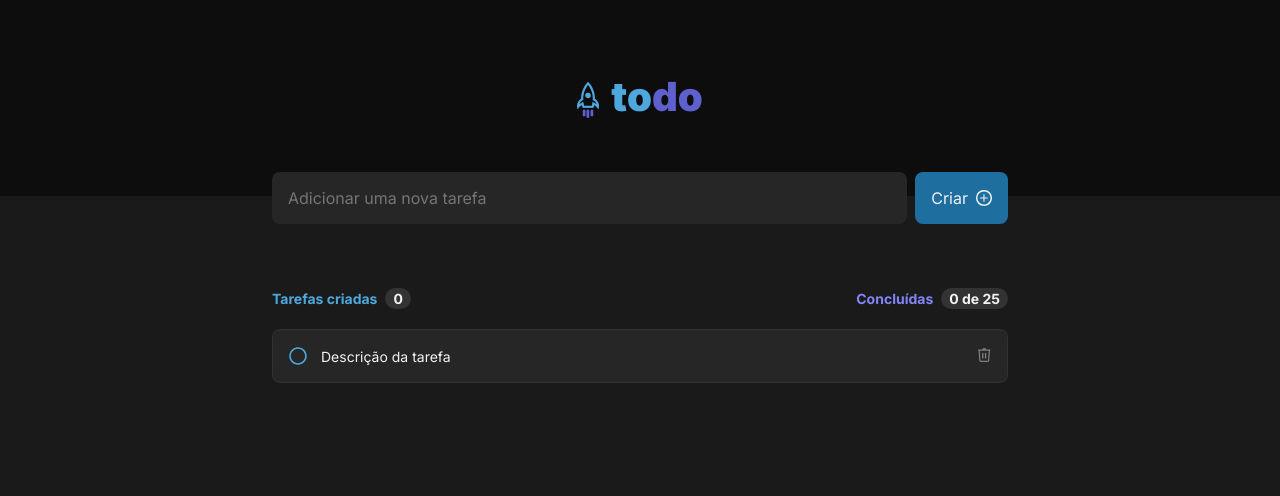
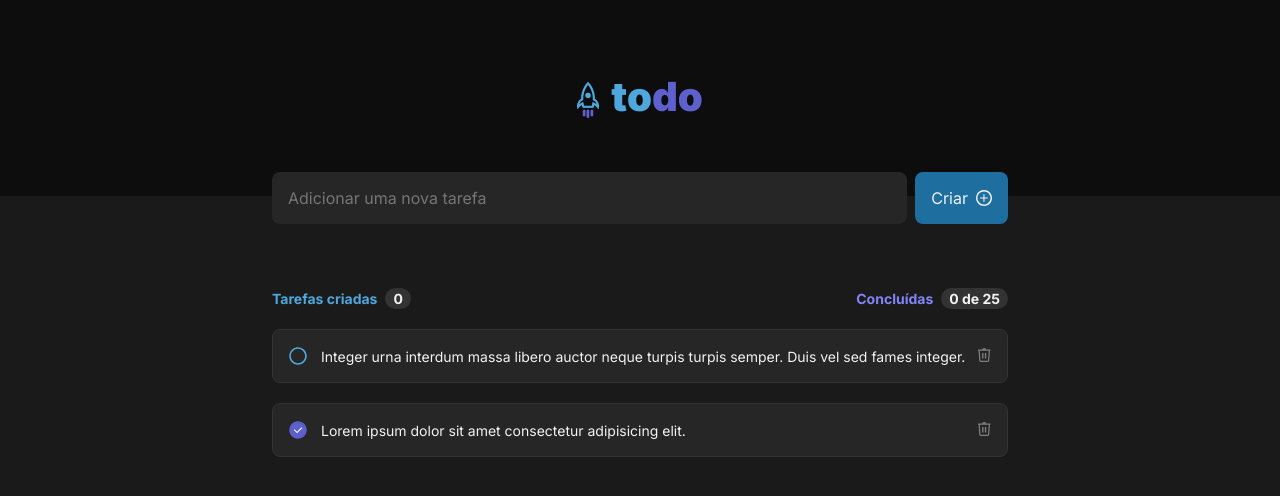
Before and after one commit to FCorleth/to-do-list, a React (Vite) app: page / in a window 1280 px wide. Shown: the top 496 px of the page. Built offline with nearby package versions, Linux system fonts and the light colour scheme.

Commit message:
feat: Create new task

```diff
--- a/src/components/Button.tsx
+++ b/src/components/Button.tsx
@@ -2,11 +2,13 @@ type ButtonProps = {
   text?: string;
   icon?: string;
   style?: React.CSSProperties;
+  onClick?: () => void;
 };
 
-export function Button({ text, icon, style }: ButtonProps) {
+export function Button({ text, icon, style, onClick }: ButtonProps) {
   return (
     <button
+      onClick={onClick}
       style={{
         ...style,
       }}
--- a/src/components/CompleteTask.tsx
+++ b/src/components/CompleteTask.tsx
@@ -1,10 +1,10 @@
 import completeIcon from "../assets/complete-icon.svg";
 import completedIcon from "../assets/completed-icon.svg";
 
-export function CompleteTask() {
+export function CompleteTask({ isCompleted }: { isCompleted: boolean }) {
   return (
     <div style={{ display: "flex", alignItems: "center", gap: "0.5rem" }}>
-      <img src={completeIcon} alt="Complete" />
+      <img src={isCompleted ? completedIcon : completeIcon} alt="Complete" />
     </div>
   );
 }
--- a/src/components/Content.tsx
+++ b/src/components/Content.tsx
@@ -1,7 +1,41 @@
+import { useState } from "react";
 import { InputTask } from "./InputTask";
-import { Task } from "./Task";
+import { NotTask } from "./NotTask";
+import { TaskHeader } from "./TaskHeader";
+import { TaskItem } from "./TaskItem";
+
+type TaskType = {
+  id: number;
+  content: string;
+  isCompleted: boolean;
+};
+
+const Tasks: TaskType[] = [
+  {
+    id: 1,
+    content:
+      "Integer urna interdum massa libero auctor neque turpis turpis semper. Duis vel sed fames integer.",
+    isCompleted: false,
+  },
+  {
+    id: 2,
+    content: "Lorem ipsum dolor sit amet consectetur adipisicing elit.",
+    isCompleted: true,
+  },
+];
 
 export function Content() {
+  const [task, setTask] = useState(Tasks);
+
+  function createTask(taskValue: string) {
+    const newTask: TaskType = {
+      id: Math.random(),
+      content: taskValue,
+      isCompleted: false,
+    };
+    setTask([...task, newTask]);
+  }
+
   return (
     <div
       style={{
@@ -11,8 +45,20 @@ export function Content() {
         gap: "4rem",
       }}
     >
-      <InputTask />
-      <Task />
+      <InputTask createTask={createTask} />
+      <div>
+        <TaskHeader />
+        {task.length === 0 && <NotTask />}
+        {task.map((t) => {
+          return (
+            <TaskItem
+              key={t.id}
+              content={t.content}
+              isCompleted={t.isCompleted}
+            />
+          );
+        })}
+      </div>
     </div>
   );
 }
--- a/src/components/InputTask.tsx
+++ b/src/components/InputTask.tsx
@@ -1,7 +1,23 @@
+import { useState } from "react";
 import { Button } from "./Button";
 import plusIcon from "../assets/plus-icon.svg";
 
-export function InputTask() {
+export function InputTask({
+  createTask,
+}: {
+  createTask: (task: string) => void;
+}) {
+  const [taskValue, setTaskValue] = useState("");
+
+  function handleTaskValue(event: React.ChangeEvent<HTMLInputElement>) {
+    setTaskValue(event.target.value);
+  }
+
+  function handleCreateNewTask() {
+    createTask(taskValue);
+    setTaskValue("");
+  }
+
   return (
     <div
       style={{
@@ -12,6 +28,8 @@ export function InputTask() {
       }}
     >
       <input
+        value={taskValue}
+        onChange={handleTaskValue}
         type="text"
         placeholder="Adicionar uma nova tarefa"
         style={{
@@ -24,6 +42,7 @@ export function InputTask() {
         }}
       />
       <Button
+        onClick={handleCreateNewTask}
         text="Criar"
         icon={plusIcon}
         style={{
--- a/src/components/Task.tsx
+++ b/src/components/TaskHeader.tsx
@@ -1,7 +1,4 @@
-import { NotTask } from "./NotTask";
-import { TaskItem } from "./TaskItem";
-
-export function Task() {
+export function TaskHeader() {
   return (
     <div style={{ width: "46rem" }}>
       <header style={{ display: "flex", justifyContent: "space-between" }}>
@@ -51,8 +48,6 @@ export function Task() {
           </span>
         </div>
       </header>
-      {/*<NotTask />*/}
-      <TaskItem />
     </div>
   );
 }
--- a/src/components/TaskItem.tsx
+++ b/src/components/TaskItem.tsx
@@ -2,7 +2,13 @@ import { Button } from "./Button";
 import { CompleteTask } from "./CompleteTask";
 import trashIcon from "../assets/trash-icon.svg";
 
-export function TaskItem() {
+type TaskItemProps = {
+  key: number;
+  content: string;
+  isCompleted: boolean;
+};
+
+export function TaskItem({ content, isCompleted }: TaskItemProps) {
   return (
     <div
       style={{
@@ -17,8 +23,8 @@ export function TaskItem() {
       }}
     >
       <div style={{ display: "flex", alignItems: "center", gap: "0.875rem" }}>
-        <CompleteTask />
-        <p style={{ fontSize: "0.875rem" }}>Descrição da tarefa</p>
+        <CompleteTask isCompleted={isCompleted} />
+        <p style={{ fontSize: "0.875rem" }}>{content}</p>
       </div>
 
       <Button
```
